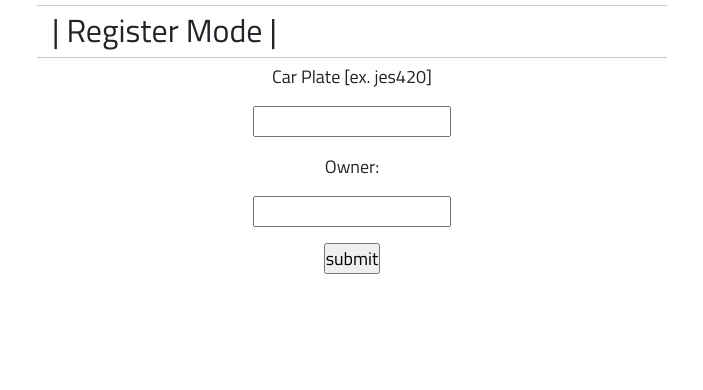
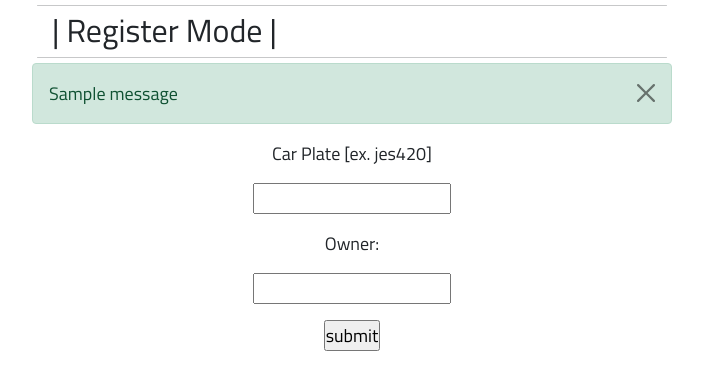
Before and after one commit to LeandroMartinMacato/SecureV-App, a Flask app: page /register in a window 1280 px wide. Shown: the part 90-480 px from the top of the page, without its empty margins (288-991 px from the left). Run offline with Flask 2, Linux system fonts and the light colour scheme; tables that the repository leaves empty hold one stand-in row (values such as "Sample post"); one stand-in notice (Sample message) is shown; parts of the project's set-up code (start-up, migrations or seed data) failed here and were passed over; some libraries are stand-ins or nearby versions.

Commit message:
feat: add flash on register

```diff
--- a/app/app.py
+++ b/app/app.py
@@ -1,4 +1,4 @@
-from flask import Flask, render_template, request, Response, redirect, url_for , session , jsonify
+from flask import Flask, render_template, request, Response, redirect, url_for , session , jsonify , flash
 from flask_bootstrap import Bootstrap
 
 from object_detection import *
@@ -81,7 +81,7 @@ def register_mode():
         current_registering = Vehicle(plate_num = plate_input , owner_name = owner_input)
         db.session.add(current_registering)
         db.session.commit()
-
+        flash(f"Successfully Registered [{plate_input}]", "info")
     return render_template("register_mode.html", TITLE=page_title)
 
 @application.route("/logs")
--- a/app/templates/register_mode.html
+++ b/app/templates/register_mode.html
@@ -7,7 +7,14 @@
 {% endblock %}
 
 {% block content %}
+
 <div id="contents">
+    {% for message in get_flashed_messages() %}
+        <div class="alert alert-success alert-dismissible fade show" role="alert">
+            {{ message }}
+            <button type="button" class="btn-close" data-bs-dismiss="alert" aria-label="Close"></button>
+        </div>
+    {% endfor %}
     <div id="lower_container">
         <form class = "register_form" action="#" method="post" >
             <p> Car Plate [ex. jes420] </p>
```
